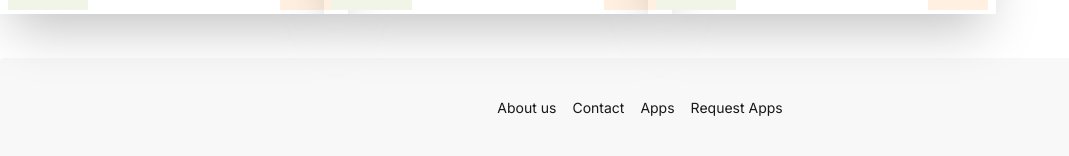
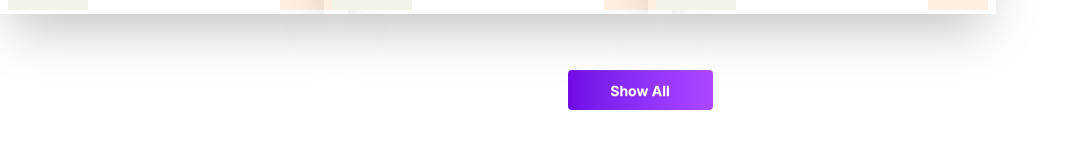
Before and after one commit to Opirajbhor/Opi-ph-assignment-08, a React (Vite) app: page / in a window 1280 px wide. Shown: the part 2380-2536 px from the top of the page, without its empty margins (0-1069 px from the left). Built offline with nearby package versions, Linux system fonts and the light colour scheme.

Commit message:
homepage done

```diff
--- a/src/Components/Navbar.jsx
+++ b/src/Components/Navbar.jsx
@@ -28,10 +28,12 @@ const Navbar = () => {
         </div>
         {/* buttons */}
         <div>
+          <Link to="https://github.com/Opirajbhor">
           <button className="btn text-white border-none bg-gradient-to-r from-violet-700 to-purple-500">
             {" "}
             <FaGithub /> Contribute
           </button>
+          </Link>
         </div>
       </div>
 
--- a/src/Components/TrendingApps.jsx
+++ b/src/Components/TrendingApps.jsx
@@ -1,5 +1,6 @@
 import React from "react";
 import AppsCard from "./AppsCard";
+import { Link } from "react-router";
 
 const TrendingApps = ({ apiData }) => {
   return (
@@ -21,6 +22,13 @@ const TrendingApps = ({ apiData }) => {
         ))}
         </div>
       </div>
+       <div className="flex items-center justify-center mt-[40px] mb-[80px]">
+          <Link to="/Apps">
+          <button className="btn w-[145px] text-white font-bold border-none bg-gradient-to-r from-violet-700 to-purple-500">
+             Show All
+          </button>
+          </Link>
+        </div>
     </div>
   );
 };
```
